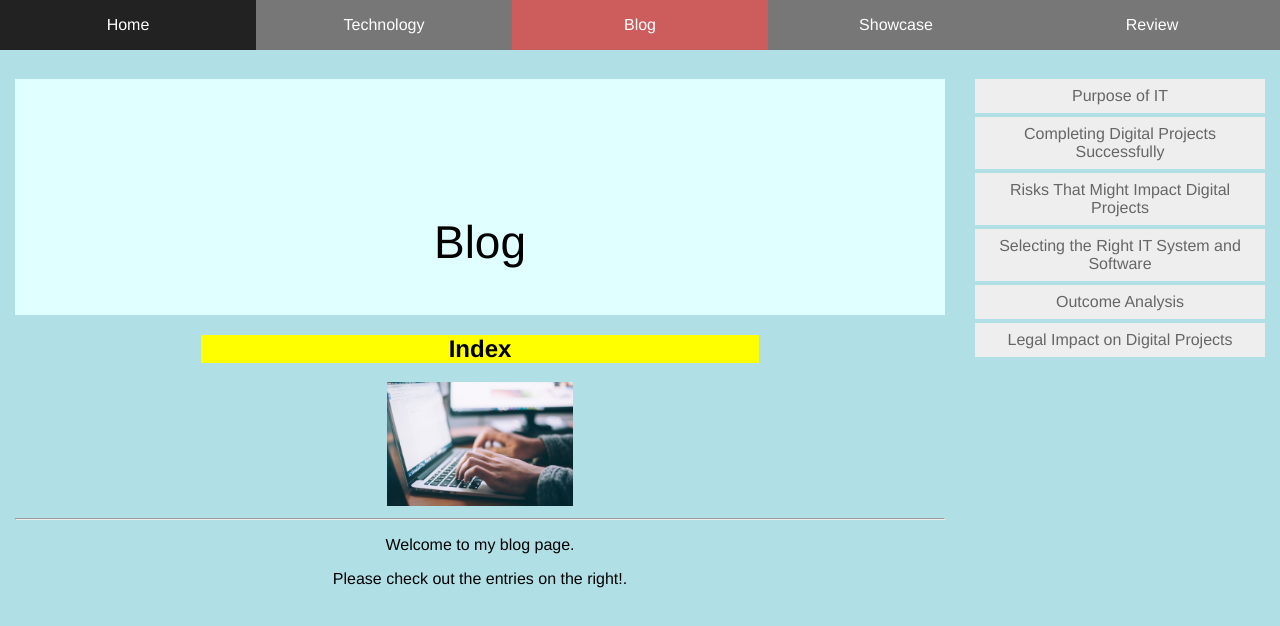
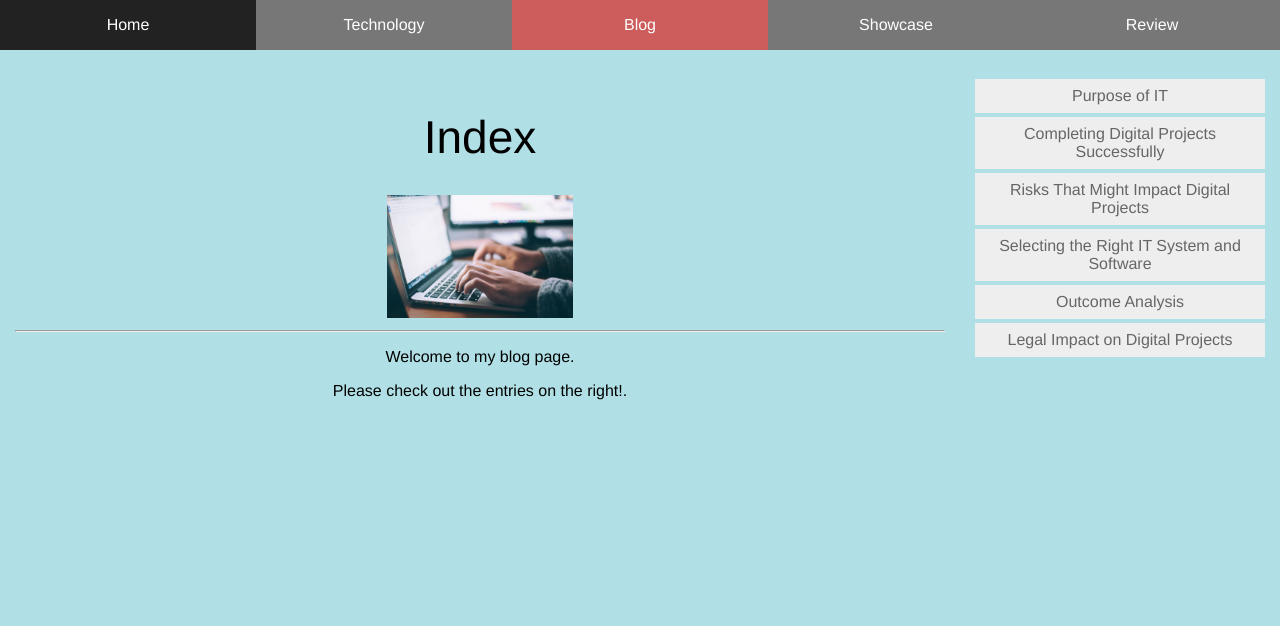
Before and after one commit to Ali-Sensei/CodeNation_Submission, a plain HTML site: page Blog_Home.html in a window 1280 px wide. Drawn offline with nearby package versions, Linux system fonts and the light colour scheme.

Commit message:
Blog Headers Updated

```diff
--- a/Blog_Home.html
+++ b/Blog_Home.html
@@ -37,10 +37,7 @@
             </div>
 
             <div class="column content">
-                <div class="header">
-                    <h1>Blog</h1>
-                </div>
-                <h2>Index</h2>
+                <h1>Index</h1>
                 <img src="images/Blog_Splash.jpg" width=20%>
                 <div>
                     <hr>
--- a/styles.css
+++ b/styles.css
@@ -1,4 +1,11 @@
 /* GENERAL STYLING */
+html {
+  -webkit-font-smoothing: antialiased;
+  -moz-osx-font-smoothing: grayscale;
+  text-rendering: optimizelegibility;
+  overflow-x: hidden; /* prevent scrolling in x direction */
+
+}
 
 body {
   margin:auto;
@@ -30,7 +37,6 @@ scale: 100%;
 }
 @media screen and (min-width: 400px) {
 h1 {
-  padding-top: 90px;
     font-size: 46px;
   }
 }
@@ -163,14 +169,6 @@ padding:5px;
   color: white;
 }
 
-/*HEADER WITHIN SIDE MENU CONTENT*/
-.header {
-  background-color: lightcyan;
-  color: white;
-  text-align: center;
-  padding: 15px;
-}
-
 .footer {
   background-color: #444;
   color: white;
```
Also changed, not shown: Blog_CompletingDigitalProjectsSuccessfully.html (+0 -3 lines), Blog_LegalImpactOnDigitalProjects.html (+0 -3 lines), Blog_OutcomeAnalysis.html (+0 -3 lines), Blog_PurposeOfIT.html (+0 -3 lines), Blog_RisksThatMightImpactDigitalProjects.html (+0 -3 lines), Blog_SelectingTheRightITSystemAndSoftware.html (+0 -3 lines), index.html (+1 -0 lines), ParallaxScrolling.css (line endings or trailing spaces).
